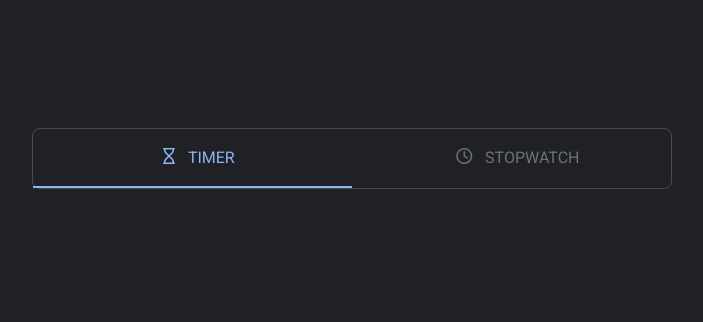
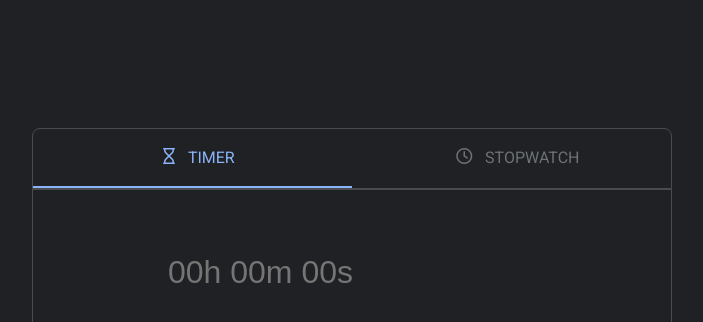
Before and after one commit to Jomanahani/Timer-and-Stopwatch-APP, a plain HTML site: page index.html in a window 1280 px wide. Both pictures are taken after a click on the item "TIMER". Shown: the top 322 px of the page, without its empty margins (288-991 px from the left). Drawn offline with Linux system fonts and the light colour scheme.

Commit message:
add main section

```diff
--- a/index.html
+++ b/index.html
@@ -25,7 +25,12 @@
       </ul>
     </nav>
     <main class="main">
-
+      <section class="timerSec">
+        <input type="text" class="timeInput" placeholder="00h 00m 00s" />
+      </section>
+      <section class="stopSec">
+        <input type="text" class="stopInput" placeholder="0s 00" />
+      </section>
     </main>
     <script src="./script.js"></script>
   </body>
--- a/script.js
+++ b/script.js
@@ -1,24 +1,21 @@
 // access html element
-const Timer = document.querySelector(".timer")
-const Stopwatch = document.querySelector(".stopwatch")
-const main =document.querySelector(".main")
+const Timer = document.querySelector(".timer");
+const Stopwatch = document.querySelector(".stopwatch");
+const main = document.querySelector(".main");
+const timerSection = document.querySelector(".timerSec");
+const StopwatchSection = document.querySelector(".stopSec");
 
 // add event listeners
-Stopwatch.addEventListener("click",()=>{
-    Timer.classList.remove("active")
-    Stopwatch.classList.add("active")
-    createStopwatchElement();
-})
+Stopwatch.addEventListener("click", () => {
+  Timer.classList.remove("active");
+  Stopwatch.classList.add("active");
+  StopwatchSection.style.display = "block";
+  timerSection.style.display = "none";
+});
 
-Timer.addEventListener("click",()=>{
-    Stopwatch.classList.remove("active")
-    Timer.classList.add("active")
-    createTimerElement()
-})
-// functions to create elements for the selected type
-function createStopwatchElement(){
-
-}
-function createTimerElement(){
-
-}
+Timer.addEventListener("click", () => {
+  Stopwatch.classList.remove("active");
+  Timer.classList.add("active");
+  StopwatchSection.style.display = "none";
+  timerSection.style.display = "block";
+});
--- a/style.css
+++ b/style.css
@@ -1,45 +1,70 @@
-@import url('https://fonts.googleapis.com/css2?family=Big+Shoulders+Display:wght@700&family=Lexend+Deca&family=Montserrat&family=Poppins:ital,wght@0,100;0,200;1,100&family=Raleway:ital,wght@0,100;0,300;0,500;0,600;0,700;1,100;1,300;1,400&family=Roboto:ital,wght@0,400;1,300;1,400;1,500&family=Tajawal:wght@300;400;500;700&display=swap');
-*{
+@import url("https://fonts.googleapis.com/css2?family=Big+Shoulders+Display:wght@700&family=Lexend+Deca&family=Montserrat&family=Poppins:ital,wght@0,100;0,200;1,100&family=Raleway:ital,wght@0,100;0,300;0,500;0,600;0,700;1,100;1,300;1,400&family=Roboto:ital,wght@0,400;1,300;1,400;1,500&family=Tajawal:wght@300;400;500;700&display=swap");
+* {
   padding: 0;
   margin: 0;
   box-sizing: border-box;
 }
-body{
+body {
   background-color: #202124;
   color: #6d7276;
-    font-family: 'Roboto', sans-serif;
+  font-family: "Roboto", sans-serif;
   display: flex;
+  flex-direction: column;
   align-items: center;
   justify-content: center;
   margin: 8rem 0;
 }
 /* Start nav */
-nav{
+nav {
   width: 40rem;
-    border: 1px solid #4d5054e8 ;
+  border: 1px solid #4d5054e8;
   font-size: 1rem;
-    border-radius: 0.5rem;
-    -webkit-border-radius: 0.5rem;
-    -moz-border-radius: 0.5rem;
-    -ms-border-radius: 0.5rem;
-    -o-border-radius: 0.5rem;
+  border-radius: 0.5rem 0.5rem 0 0;
+  -webkit-border-radius: 0.5rem 0.5rem 0 0;
+  -moz-border-radius: 0.5rem 0.5rem 0 0;
+  -ms-border-radius: 0.5rem 0.5rem 0 0;
+  -o-border-radius: 0.5rem 0.5rem 0 0;
 }
-nav ul{
+nav ul {
   list-style: none;
   display: flex;
-
 }
-nav li{
+nav li {
   display: flex;
   justify-content: center;
   width: 20rem;
   padding: 1.2rem 3rem;
 }
-nav i{
+nav i {
   padding: 0 0.8rem;
 }
-.active{
+.active {
   color: #8ab4f8;
   border-bottom: 2px solid #8ab4f8;
 }
 /* end nav */
+/* start main */
+main {
+  width: 40rem;
+  display: flex;
+  flex-direction: column;
+  justify-content: flex-start;
+  border-top: none;
+  border: 1px solid #4d5054e8;
+  font-size: 1rem;
+}
+section input {
+  margin: 3rem 1rem;
+  padding: 1rem 0;
+  width: 19rem;
+  font-size: 2rem;
+  color: white;
+  background-color: transparent;
+  outline: none;
+  border: none;
+  direction: rtl;
+}
+.stopSec {
+  display: none;
+}
+/* end main */
```
Also changed, not shown: idex.html (deleted, +0 -13 lines). Lines whose indentation alone changed are shown as unchanged.
